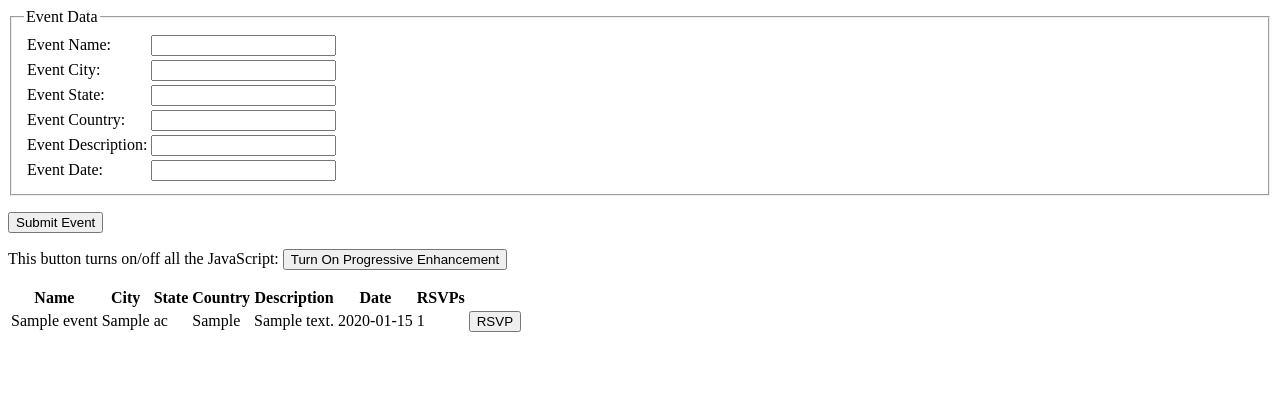
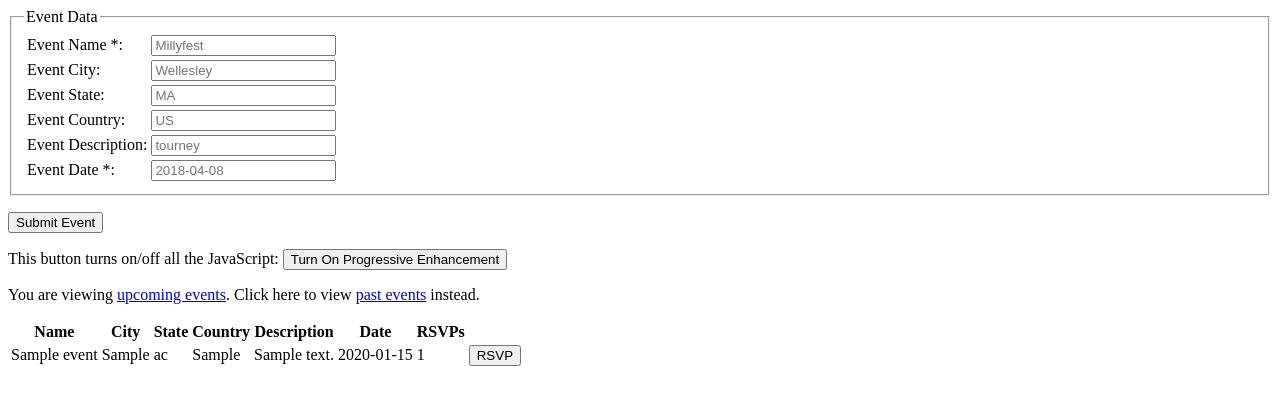
Before and after one commit to cs304-fa18/semester-project-lounge, a Flask app: page /approved/ in a window 1280 px wide. Shown: the top 405 px of the page. Run offline with Flask 2, Linux system fonts and the light colour scheme; the visitor is signed in with stand-in values (Sample User, id 1); tables that the repository leaves empty hold one stand-in row (values such as "Sample post"); some libraries are stand-ins or nearby versions.

Commit message:
view upcoming events

```diff
--- a/alpha/app.py
+++ b/alpha/app.py
@@ -115,6 +115,16 @@ def viewApproved():
         all_events = events.getEvents(conn, 1)
         return render_template('events.html', events=all_events, submit = 'yes')
 
+@app.route('/approved/past/')
+def viewApprovedPast():
+    if session['uid'] == '':
+        flash("Need to log in")
+        return redirect(request.referrer)
+    else:
+        conn = events.getConn('c9')
+        past_events = events.getPastEvents(conn, 1)
+        return render_template('events.html', events=past_events, submit = 'yes')
+
 @app.route('/submitted/')
 def viewSubmitted():
     if session['uid'] == '':
@@ -126,7 +136,7 @@ def viewSubmitted():
             return redirect(url_for('viewApproved'))
         else:
             conn = events.getConn('c9')
-            all_events = events.getEvents(conn, 0)
+            all_events = events.getPastEvents(conn, 0)
             return render_template('events.html', events=all_events, approve = "yes")
 
 @app.route('/submitEvent/', methods=['POST'])
@@ -267,10 +277,6 @@ def getFamily(searchterm):
         names = list(set(names_all))
         return render_template('family.html', families=families, names=names)
 
-# @app.route('familySearch', methods=['POST'])
-# def familySearch():
-#     return render_template()
-
 if __name__ == '__main__':
     app.debug = True
     app.run('0.0.0.0',8080)
--- a/alpha/events.py
+++ b/alpha/events.py
@@ -16,7 +16,14 @@ def getConn(db):
 
 def getEvents(conn, approved):
     curs = conn.cursor(MySQLdb.cursors.DictCursor)
-    curs.execute('''select * from events where approved = %s order by edate asc''', (approved,))
+    curs.execute('''select * from events where approved = %s and edate >= current_timestamp()
+                    order by edate asc''', (approved,))
+    return curs.fetchall()
+
+def getPastEvents(conn, approved):
+    curs = conn.cursor(MySQLdb.cursors.DictCursor)
+    curs.execute('''select * from events where approved = %s and edate < current_timestamp()
+                    order by edate asc''', (approved,))
     return curs.fetchall()
 
 def checkEvent(conn, name, date):
--- a/alpha/login.py
+++ b/alpha/login.py
@@ -32,7 +32,7 @@ def insertIndustry(conn, username, industry):
 
 def insertFamily(conn, username, family, pred):
     curs = conn.cursor(MySQLdb.cursors.DictCursor)
-    return curs.execute('''insert into family(memeber, name, predecessor) values (%s, %s, %s)''', [username, family, pred,])
+    return curs.execute('''insert into family(member, name, predecessor) values (%s, %s, %s)''', [username, family, pred,])
 
 def insertTeam(conn, username, team, ttype, ncity, state, country):
     curs = conn.cursor(MySQLdb.cursors.DictCursor)
--- a/alpha/templates/events.html
+++ b/alpha/templates/events.html
@@ -11,12 +11,12 @@
     <fieldset>
         <legend>Event Data</legend>
         <table>
-            <tr><td><label for="name" accesskey="n"> Event Name:</label></td><td><input type="text" name="name" id="name"></td></tr>
-            <tr><td><label for="city" accesskey="c"> Event City:</label></td><td><input type="text" name="city" id="city"></td></tr>
-            <tr><td><label for="state" accesskey="s"> Event State:</label></td><td><input type="text" name="state" id="state"></td></tr>
-            <tr><td><label for="country" accesskey="o"> Event Country:</label></td><td><input type="text" name="country" id="country"></td></tr>
-            <tr><td><label for="desc" accesskey="d"> Event Description:</label></td><td><input type="text" name="desc" id="desc"></td></tr>
-            <tr><td><label for="date" accesskey="a"> Event Date:</label></td><td><input type="text" name="date" id="date"></td></tr>
+            <tr><td><label for="name" accesskey="n"> Event Name *:</label></td><td><input type="text" name="name" id="name" placeholder="Millyfest"></td></tr>
+            <tr><td><label for="city" accesskey="c"> Event City:</label></td><td><input type="text" name="city" id="city" placeholder="Wellesley"></td></tr>
+            <tr><td><label for="state" accesskey="s"> Event State:</label></td><td><input type="text" name="state" id="state" placeholder="MA"></td></tr>
+            <tr><td><label for="country" accesskey="o"> Event Country:</label></td><td><input type="text" name="country" id="country" placeholder="US"></td></tr>
+            <tr><td><label for="desc" accesskey="d"> Event Description:</label></td><td><input type="text" name="desc" id="desc" placeholder="tourney"></td></tr>
+            <tr><td><label for="date" accesskey="a"> Event Date *:</label></td><td><input type="text" name="date" id="date" placeholder="2018-04-08"></td></tr>
         </table>
     </fieldset>
     <p>
@@ -25,7 +25,7 @@
 </form>
 
 <p>This button turns on/off all the JavaScript: <button id="progressive_enhancement">Turn On Progressive Enhancement</button>
-
+<p>You are viewing <a href='/approved'>upcoming events</a>. Click here to view <a href="/approved/past">past events</a> instead.</p>
 
 <table id="events-list">
         <tr>
```
